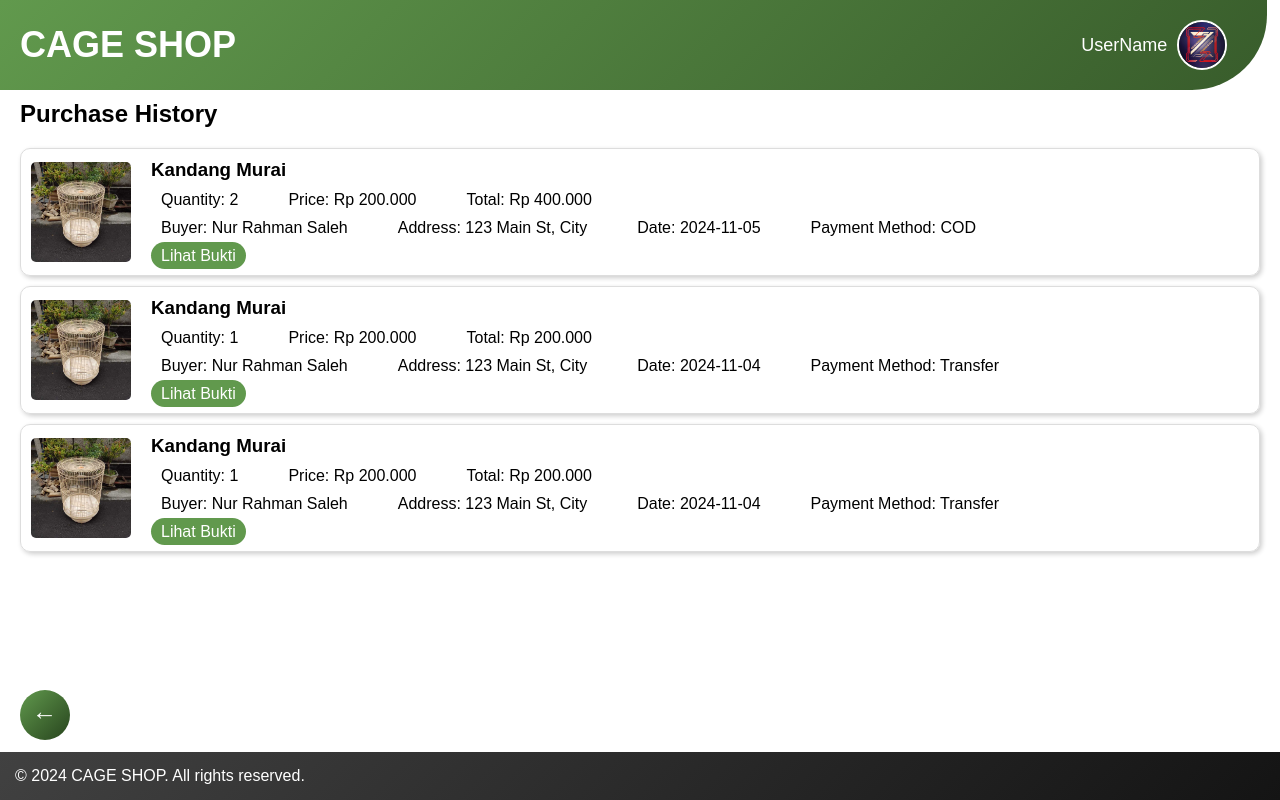
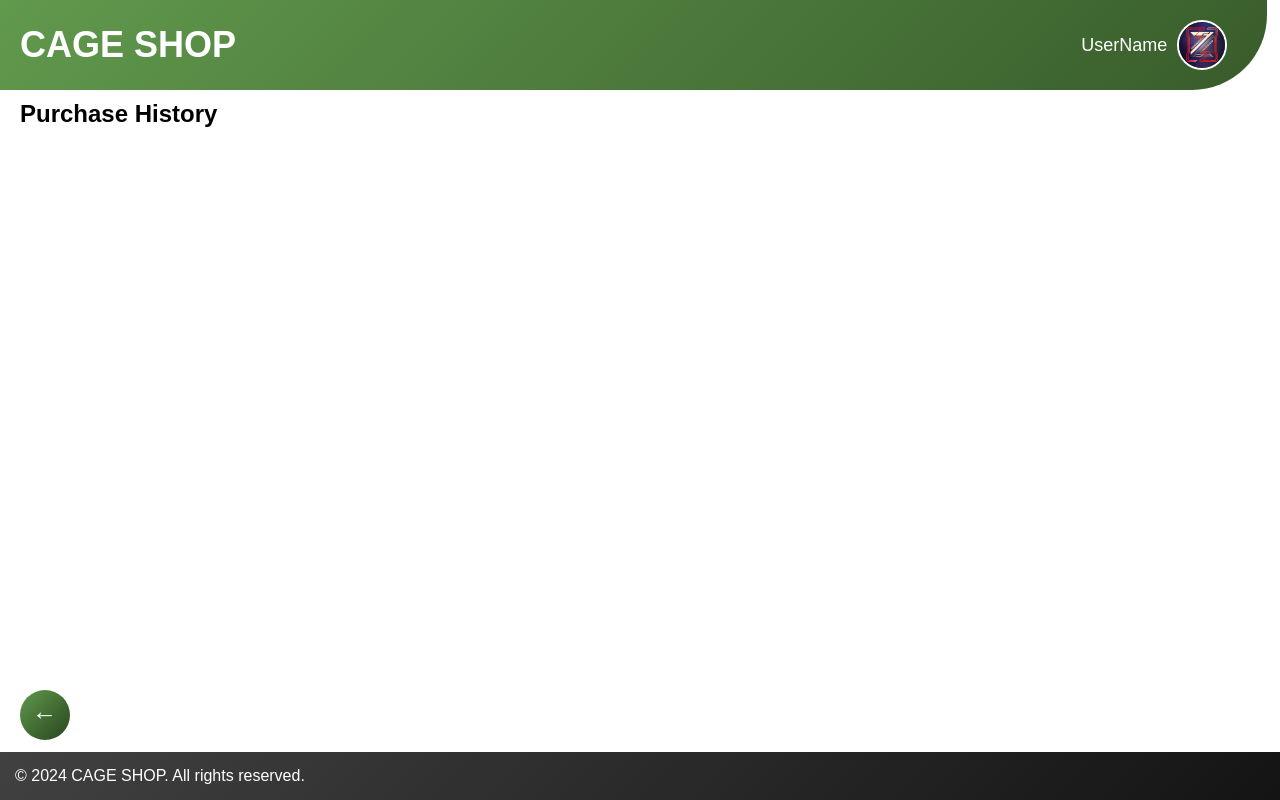
Before and after one commit to MisakiZuijin/projek_jualbelikandangonline_app, a React (Create React App) app: page /history-user in a window 1280 px wide. Built offline with nearby package versions, Linux system fonts and the light colour scheme.

Commit message:
update history (clear)

```diff
--- a/src/App.js
+++ b/src/App.js
@@ -18,9 +18,11 @@ import { ProfileUserProvider } from './context/ProfileUserContext';
 import { ProfileAdminProvider } from './context/ProfileAdminContext';
 import { CartProvider } from './context/CartContext';
 import { ProductProvider } from './context/ProductContext';
+import { PurchaseHistoryProvider } from './context/PurchaseHistoryContext';
 
 function App() {
   return (
+    <PurchaseHistoryProvider>
       <ProductProvider>
         <CartProvider>
           <ProfileUserProvider>
@@ -49,6 +51,7 @@ function App() {
           </ProfileUserProvider>
         </CartProvider>
       </ProductProvider>
+    </PurchaseHistoryProvider>
   );
 }
 
--- a/src/components/ButtonBack.js
+++ b/src/components/ButtonBack.js
@@ -1,17 +1,24 @@
 // src/components/BackButton.js
-import React from 'react';
-import { useNavigate } from 'react-router-dom';
-import './CSS/ButtonBack.css';
+import React from "react";
+import { useNavigate } from "react-router-dom";
+import "./CSS/ButtonBack.css";
 
 const BackButton = () => {
   const navigate = useNavigate();
 
+  const prevUrl = window.history.state?.usr?.prevUrl;
   const handleBack = () => {
+    if (prevUrl) {
+      if (prevUrl.includes("pay-now")) {
+        navigate(-2); // Kembali ke halaman sebelumnya
+      }
+    } else {
       navigate(-1); // Kembali ke halaman sebelumnya
+    }
   };
 
   return (
-        <button className="back-button" onClick={handleBack}>
+    <button className="back-button" onClick={() => handleBack()}>
       <span className="back-icon">&#8592;</span>
     </button>
   );
--- a/src/context/CartContext.js
+++ b/src/context/CartContext.js
@@ -32,8 +32,12 @@ export const CartProvider = ({ children }) => {
         );
     };
 
+    const clearCart = () => {
+        setCartItems([]);
+    };
+
     return (
-        <CartContext.Provider value={{ cartItems, addToCart, removeFromCart, updateQuantity }}>
+        <CartContext.Provider value={{ cartItems, addToCart, removeFromCart, updateQuantity, clearCart }}>
             {children}
         </CartContext.Provider>
     );
--- /dev/null
+++ b/src/context/PurchaseHistoryContext.js
@@ -0,0 +1,17 @@
+import React, { createContext, useState } from 'react';
+
+export const PurchaseHistoryContext = createContext();
+
+export const PurchaseHistoryProvider = ({ children }) => {
+    const [history, setHistory] = useState([]);
+
+    const addTransaction = (transaction) => {
+        setHistory((prevHistory) => [...prevHistory, transaction]);
+    };
+
+    return (
+        <PurchaseHistoryContext.Provider value={{ history, addTransaction }}>
+            {children}
+        </PurchaseHistoryContext.Provider>
+    );
+};
--- a/src/pages/History/HistoryUser.js
+++ b/src/pages/History/HistoryUser.js
@@ -1,60 +1,26 @@
 // src/components/History/History.js
 import React, { useContext, useState } from 'react';
-import { Link } from 'react-router-dom';
+import { useNavigate } from 'react-router-dom';
 import { ProfileUserContext } from '../../context/ProfileUserContext';
+import { PurchaseHistoryContext } from '../../context/PurchaseHistoryContext';
 import PopupMenu from '../../components/PopupMenu.js';
 import BackButton from '../../components/ButtonBack.js';
 import './History.css';
 
 const History = () => {
+    const navigate = useNavigate();
     const { profile } = useContext(ProfileUserContext);
+    const { history } = useContext(PurchaseHistoryContext);
     const [showPopup, setShowPopup] = useState(false);
 
     const role = 'user';
 
-    // Sample data of purchase history
-    const purchaseHistory = [
-        {
-            id: 1,
-            image: "/Kandang-Murai.jpg",
-            name: "Kandang Murai",
-            quantity: 2,
-            price: 200000,
-            total: 400000,
-            buyer: "Nur Rahman Saleh",
-            address: "123 Main St, City",
-            date: "2024-11-05",
-            paymentMethod: "COD",
-        },
-        {
-            id: 2,
-            image: "/Kandang-Murai.jpg",
-            name: "Kandang Murai",
-            quantity: 1,
-            price: 200000,
-            total: 200000,
-            buyer: "Nur Rahman Saleh",
-            address: "123 Main St, City",
-            date: "2024-11-04",
-            paymentMethod: "Transfer",
-        },
-        {
-            id: 3,
-            image: "/Kandang-Murai.jpg",
-            name: "Kandang Murai",
-            quantity: 1,
-            price: 200000,
-            total: 200000,
-            buyer: "Nur Rahman Saleh",
-            address: "123 Main St, City",
-            date: "2024-11-04",
-            paymentMethod: "Transfer",
-        }
-        // Add more purchases as needed
-    ];
-
     const togglePopup = () => {
         setShowPopup(!showPopup);
+    };
+
+    const handleViewReceipt = (transaction) => {
+        navigate(`/receipt-user/${transaction.id}`, { state: { transaction } });
     };
 
     return (
@@ -72,28 +38,18 @@ const History = () => {
             <main className="history-content">
                 <h2>Purchase History</h2>
                 <div className="history-list">
-                    {purchaseHistory.map(item => (
-                        <div key={item.id} className="history-item">
-                            <img src={item.image} alt={item.name} className="item-image" />
+                    {history.map((transaction) => (
+                        <div key={transaction.id} className="history-item">
+                            <img src={transaction.products[0].image} alt={transaction.products[0].name} className="item-image" />
                             <div className="item-details">
-                                <h3 className="item-name">{item.name}</h3>
-                                <div className="item-name-container">
-                                    <p>Quantity: {item.quantity}</p>
-                                    <p>Price: Rp {item.price.toLocaleString('Id-ID')}</p>
-                                    <p>Total: Rp {item.total.toLocaleString('Id-ID')}</p>
-                                </div>
-                                <div className="buyer-container">
-                                    <p>Buyer: {item.buyer}</p>
-                                    <p>Address: {item.address}</p>
-                                    <p>Date: {item.date}</p>
-                                    <p>Payment Method: {item.paymentMethod}</p>
-                                </div>
-
-                                <Link
-                                    to={`/receipt-User/${item.id}`}
-                                    className="receipt-button">
-                                    Lihat Bukti
-                                </Link>
+                                <h3 className="item-name">{transaction.products[0].name}</h3>
+                                <p>Total Items: {transaction.products.length}</p>
+                                <p>Price: Rp {transaction.products[0].price.toLocaleString('id-ID')}</p>
+                                <p>Total Price: Rp {transaction.total.toLocaleString('Id-ID')}</p>
+                                <p>Total Ongkir: Rp {transaction.shippingCost.toLocaleString('id-ID')}</p>
+                                <p>Date: {transaction.date}</p>
+                                <p>Payment Method: {transaction.paymentMethod}</p>
+                                <button onClick={() => handleViewReceipt(transaction)} className="receipt-button">Lihat Bukti</button>
                             </div>
                         </div>
                     ))}
--- a/src/pages/Receipt/ReceiptUser.js
+++ b/src/pages/Receipt/ReceiptUser.js
@@ -1,66 +1,13 @@
-// src/components/Receipt/Receipt.js
 import React from 'react';
-import { useParams } from 'react-router-dom';
+import { useLocation } from 'react-router-dom';
 import BackButton from '../../components/ButtonBack.js';
 import './Receipt.css';
 
-const purchaseHistory = [
-    {
-        id: 1,
-        noReceipt: "240101220101",
-        noOrder: "2401012201",
-        image: "/Kandang-Murai.jpg",
-        name: "Kandang Murai",
-        seller: "Sugeng",
-        quantity: 2,
-        price: 200000,
-        postage: 15000,
-        total: 415000,
-        buyer: "Nur Rahman Saleh",
-        address: "123 Main St, City",
-        date: "2024-11-05",
-        paymentMethod: "COD",
-    },
-    {
-        id: 2,
-        noReceipt: "240101220202",
-        noOrder: "2401012202",
-        image: "/Kandang-Murai.jpg",
-        name: "Kandang Murai",
-        seller: "Sugeng",
-        quantity: 1,
-        price: 200000,
-        postage: 15000,
-        total: 215000,
-        buyer: "Nur Rahman Saleh",
-        address: "123 Main St, City",
-        date: "2024-11-04",
-        paymentMethod: "Transfer",
-    },
-    {
-        id: 3,
-        noReceipt: "240101220303",
-        noOrder: "2401012203",
-        image: "/Kandang-Murai.jpg",
-        name: "Kandang Murai",
-        seller: "Sugeng",
-        quantity: 1,
-        price: 200000,
-        postage: 15000,
-        total: 215000,
-        buyer: "Nur Rahman Saleh",
-        address: "123 Main St, City",
-        date: "2024-11-04",
-        paymentMethod: "Transfer",
-    }
-    // Add more purchases as needed
-];
+const Receipt = () => {
+    const location = useLocation();
+    const transaction = location.state?.transaction; // Ambil transaksi spesifik dari state
 
-const Receipt = () => {
-    const { id } = useParams();
-    const purchase = purchaseHistory.find(item => item.id === parseInt(id));
-
-    if (!purchase) {
+    if (!transaction) {
         return <p>Receipt not found.</p>;
     }
 
@@ -71,30 +18,30 @@ const Receipt = () => {
                     <h1 className="store-name">CAGE SHOP</h1>
                 </div>
                 <div className="receipt-image-title">
-                    <h2>Bukti Pembelian {purchase.name}</h2>
-                    <img src={purchase.image} alt={purchase.name} className="receipt-image" />
+                    <h2>Bukti Pembelian {transaction.products[0].name}</h2>
+                    <img src={transaction.products[0].image} alt={transaction.products[0].name} className="receipt-image" />
                 </div>
                 <div className="receipt-description">
                     <div className="receipt-date-number">
-                        <p>No Receipt: {purchase.noReceipt}</p>
-                        <p>No Order: {purchase.noOrder}</p>
-                        <p>Date: {purchase.date}</p>
+                        <p>No Receipt: {transaction.id}</p>
+                        <p>No Order: {transaction.id}</p>
+                        <p>Date: {transaction.date}</p>
                     </div>
                     <div className="receipt-item-container">
-                        <p>Item Name: {purchase.name}</p>
-                        <p>Seller: {purchase.seller}</p>
-                        <p>Quantity: {purchase.quantity}</p>
+                        <p>Item Name: {transaction.products[0].name}</p>
+                        <p>Seller: Unknown</p> {/* Tambahkan data seller jika ada */}
+                        <p>Quantity: {transaction.products[0].quantity}</p>
                         <div className="receipt-price">
-                            <p>Price: Rp {purchase.price.toLocaleString('Id-ID')}</p>
-                            <p>Postage: Rp {purchase.postage.toLocaleString('Id-ID')}</p>
-                            <p>Total: Rp {purchase.total.toLocaleString('Id-ID')}</p>
+                            <p>Price: Rp {transaction.products[0].price.toLocaleString('Id-ID')}</p>
+                            <p>Postage: Rp {transaction.shippingCost.toLocaleString('Id-ID')}</p>
+                            <p>Total: Rp {transaction.total.toLocaleString('Id-ID')}</p>
                         </div>
                     </div>
                     <div className="line"></div>
                     <div className="receipt-buyer-container">
-                        <p>Buyer: {purchase.buyer}</p>
-                        <p>Address: {purchase.address}</p>
-                        <p>Payment Method: {purchase.paymentMethod}</p>
+                        <p>Buyer: {transaction.buyer}</p>
+                        <p>Address: {transaction.address}</p>
+                        <p>Payment Method: {transaction.paymentMethod}</p>
                     </div>
                 </div>
             </div>
```
Also changed, not shown: src/pages/PayNow/PayNow.js (+38 -3 lines). Lines whose indentation alone changed are shown as unchanged.
